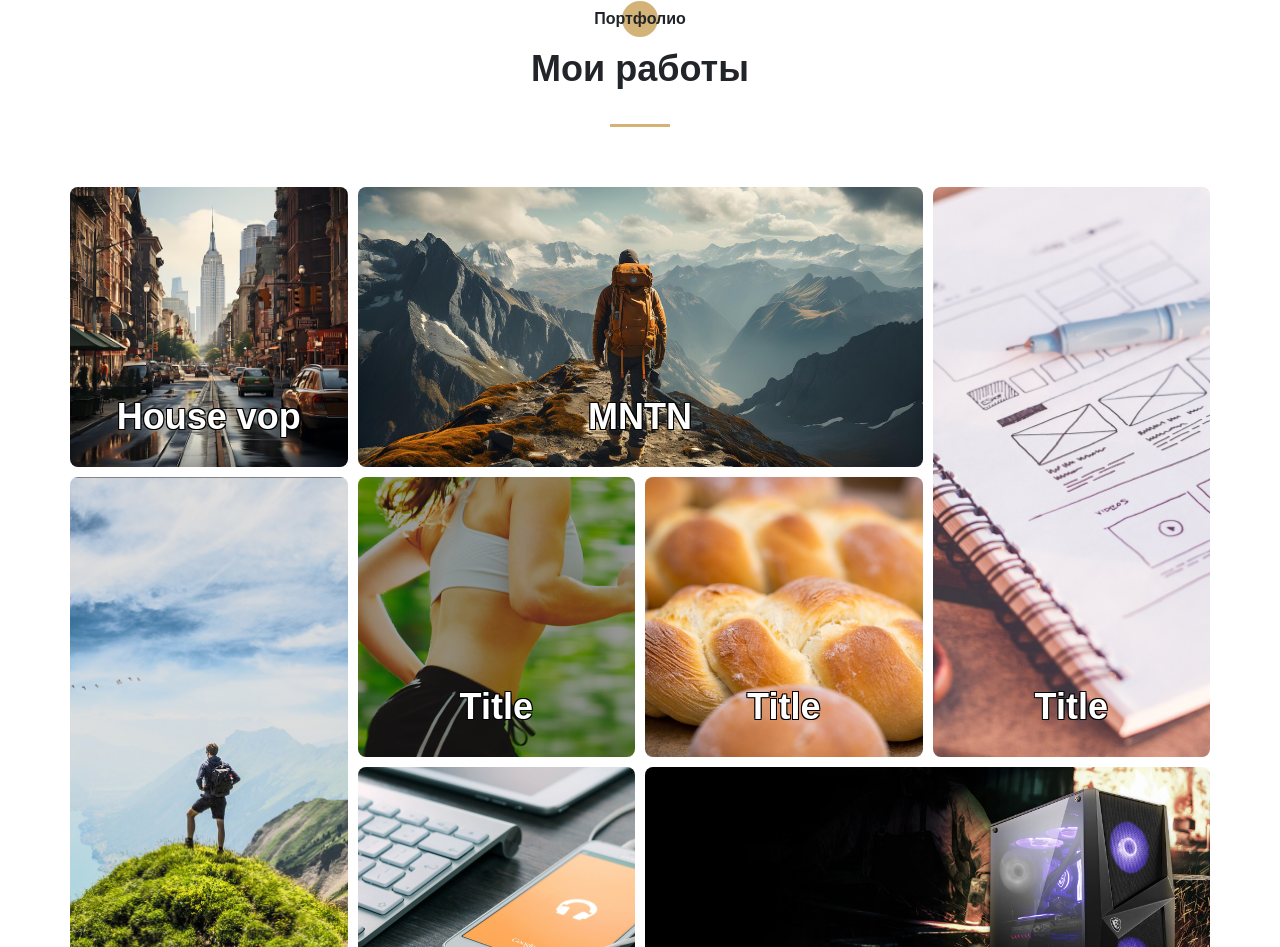
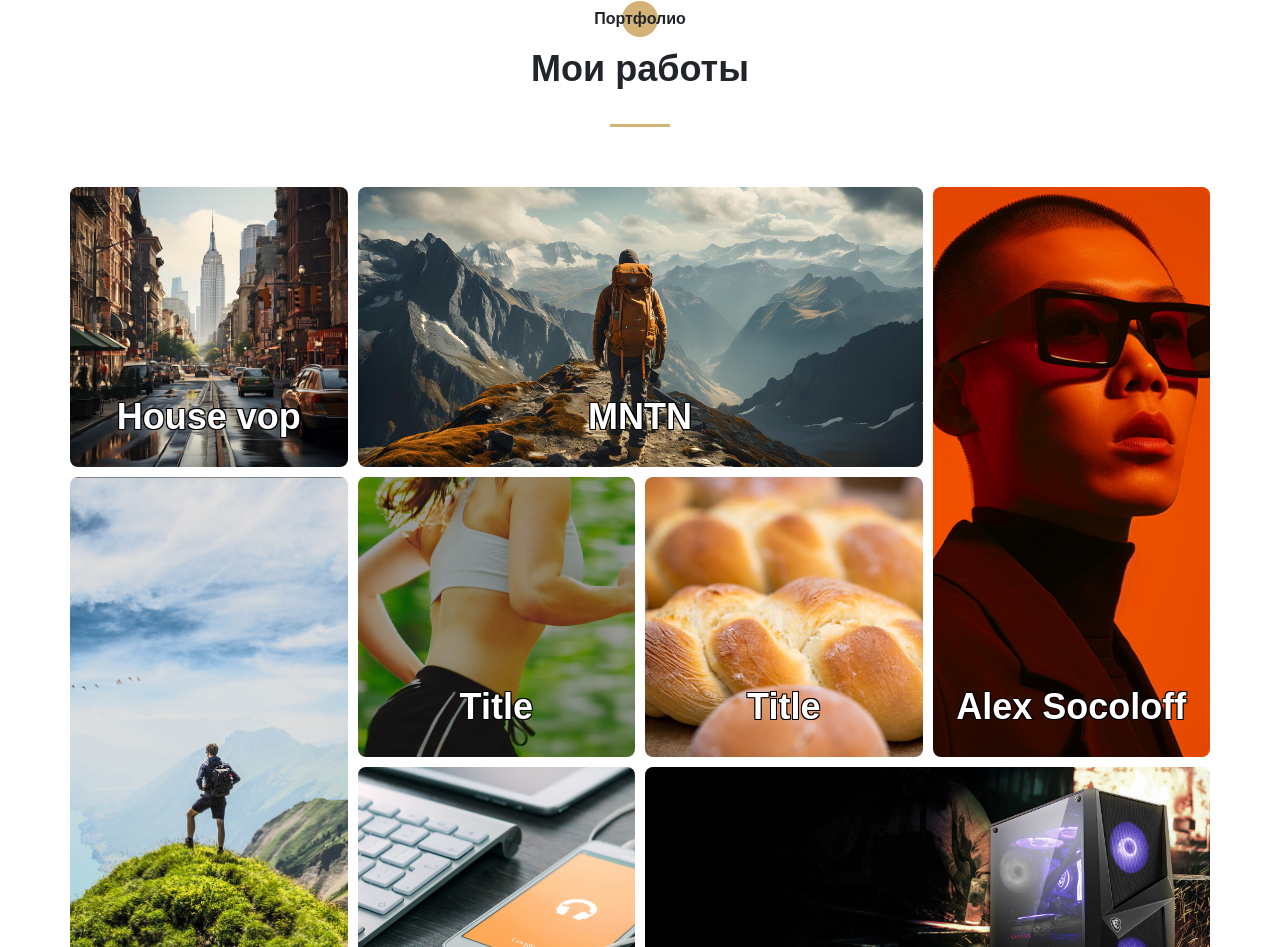
Before and after one commit to ApeIsHere/Portfolio, a website: page src/index.html in a window 1280 px wide. Shown: the part 3193-4140 px from the top of the page. Drawn offline with Linux system fonts and the light colour scheme; files whose address does not match are found by name.

Commit message:
Alex-Socoloff added

```diff
--- a/src/index.html
+++ b/src/index.html
@@ -432,15 +432,15 @@
                 <a href="#" class="portfolio__item vertical_1 flip">
                     <div class="front">
                         <div class="portfolio__item_text">
-                            <div class="title title_fz36">Title</div>
+                            <div class="title title_fz36">Alex Socoloff</div>
                         </div>
-                        <img src="assets/img/works/plans.jpg" alt="plans">
+                        <img src="assets/img/works/alex_v_front.jpg" alt="alex-socoloff">
                     </div>
                     <div class="back">
                         <div class="portfolio__item_text">
-                            <p>Some fancy text</p>
+                            <p>Art Food Design</p>
                         </div>
-                        <img src="assets/img/works/plans.jpg" alt="plans">
+                        <img src="assets/img/works/alex_v_back.jpg" alt="alex-socoloff">
                     </div>
                 </a>
                 <a href="#" class="portfolio__item flip">
```
Also changed, not shown: dist/assets/img/works/alex_v_back.jpg (added), dist/assets/img/works/alex_v_front.jpg (added), dist/index.html, src/assets/img/works/alex_v_back.jpg (added), src/assets/img/works/alex_v_front.jpg (added).
